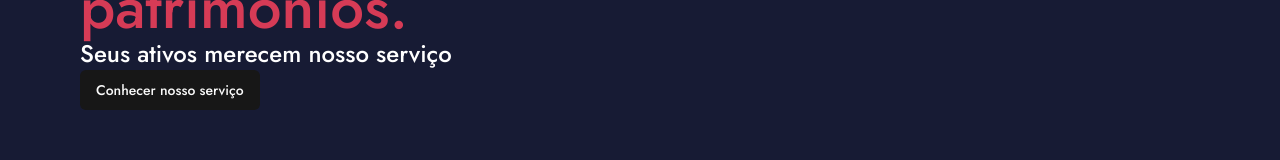
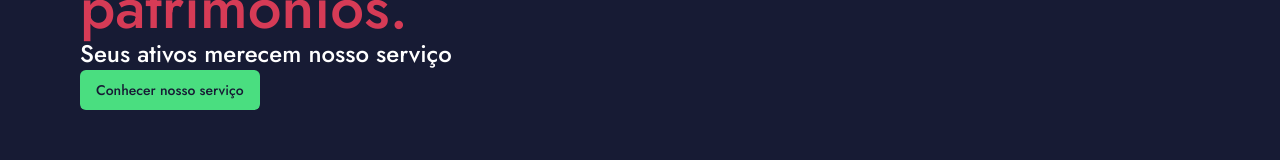
Before and after one commit to GitArthurMarchetti/shellcc, a React (Vite) app: page / in a window 1280 px wide. Shown: the part 402-562 px from the top of the page. Built offline with nearby package versions, Linux system fonts and the light colour scheme.

Commit message:
atualizando

```diff
--- a/index.html
+++ b/index.html
@@ -2,7 +2,7 @@
 <html lang="pt-br">
   <head>
     <meta charset="UTF-8" />
-    <link rel="icon" type="image/svg+xml" href="./src/assets/img/logo-verde.png" />
+    <link rel="icon" type="image/svg+xml" href="./src/assets/img/logo-roxa.png" />
     <meta name="viewport" content="width=device-width, initial-scale=1.0" />
     <title>Shellcc</title>
   </head>
--- a/src/pages/home.tsx
+++ b/src/pages/home.tsx
@@ -31,7 +31,8 @@ export default function Home() {
                     <div className="w-full h-80 content-center pl-20 fonthome ">
                         <p className="text-6xl w-[800px]"><span className="text-[#FFB800]">Gestão</span> e <span className="text-[#FFB800]">supervisão</span>  dos seus <span className="text-[#D63B56]">patrimonios.</span></p>
                         <p className="text-2xl">Seus ativos merecem nosso serviço</p>
-                        <Button>Conhecer nosso serviço</Button>
+                        <Button className="bg-green-400 text-bgColor hover:bg-green-300">Conhecer nosso serviço</Button>
+
                     </div>
                 </section>
                 <section>
```
